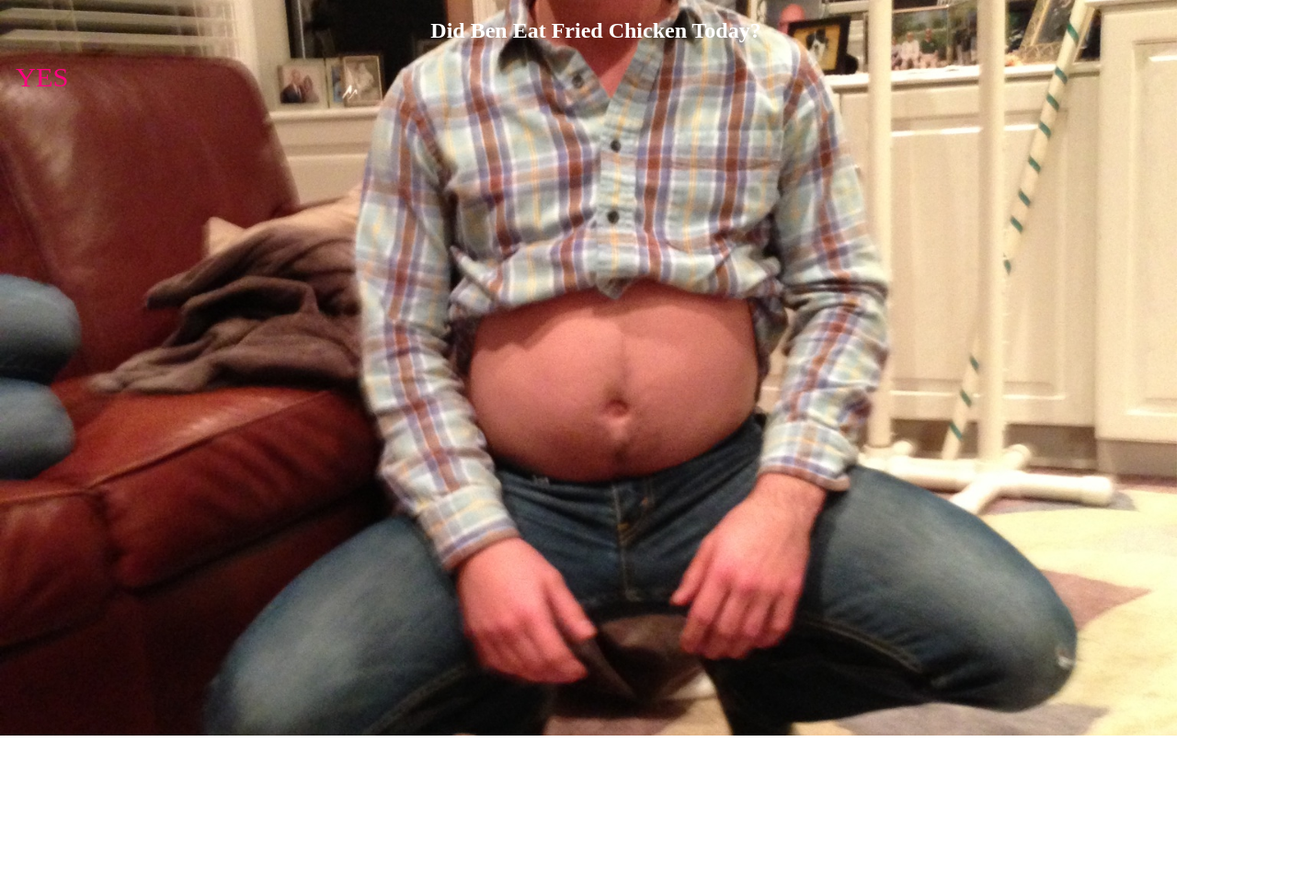
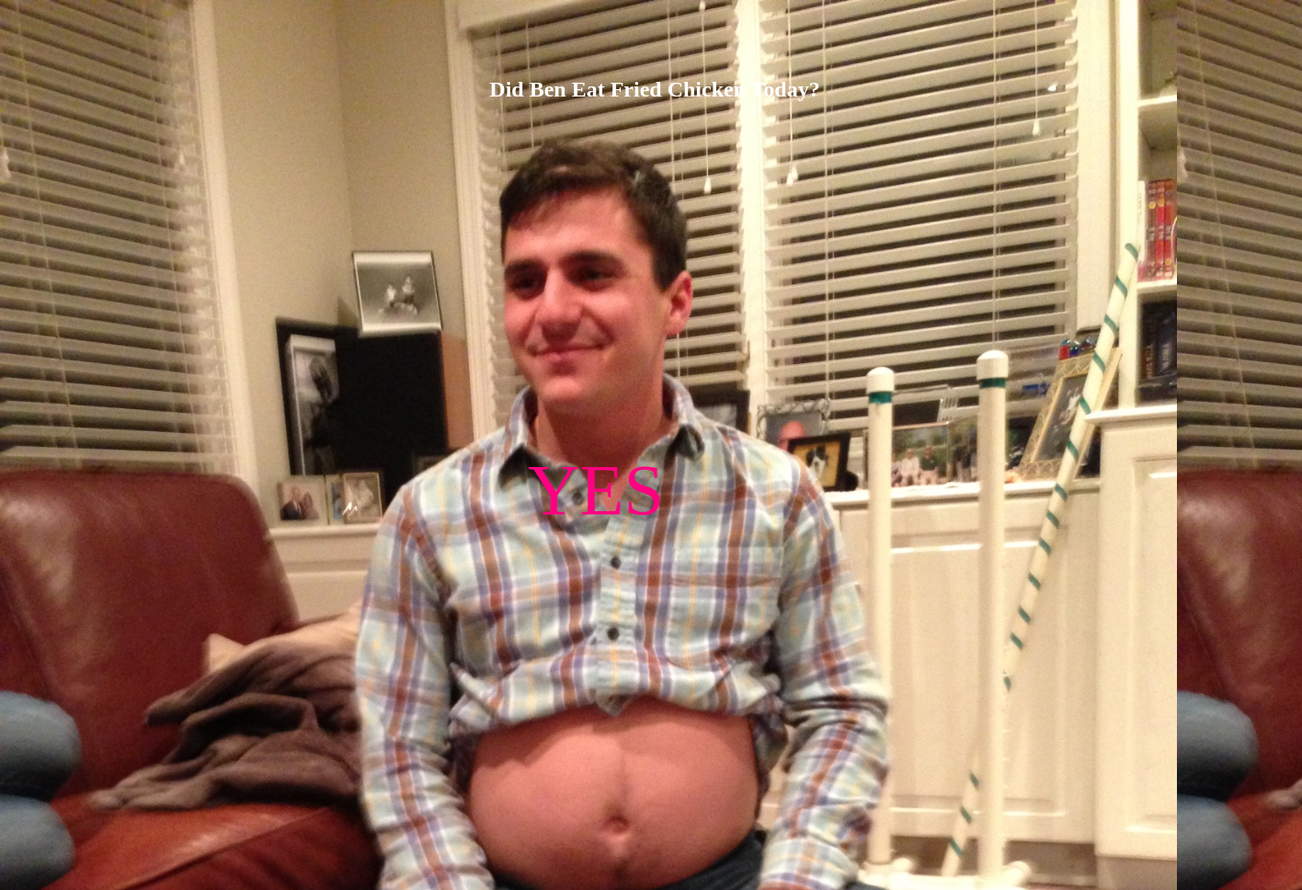
Before and after one commit to aliceadelef/friedchicken, a plain HTML site: page index.html in a window 1280 px wide. Shown: the whole page at 92% size, 1416 px wide, since content can reach past the window. Before the commit the page ends 800 px from the top, so only its background shows below. Drawn offline with Linux system fonts and the light colour scheme.

Commit message:
Update crispy.css

```diff
--- a/crispy.css
+++ b/crispy.css
@@ -4,6 +4,7 @@ html {
   -moz-background-size: cover;
   -o-background-size: cover;
   background-size: cover;
+  height: 100%;
 }
 
 body {
@@ -12,23 +13,26 @@ body {
 }
 
 h2 {
+    padding: 5%;
     text-align: center;
     width: 100%;
-    height: 100%;
+    height: 40%;
     color: white
 }
 
-.flex-container {
-  width: 100%;
-  height: 100%;
-  padding: 5%;
+.box {
+  height: 60%;
+  width:  100%;
 }
 
-.center {
-  align-items: center;
-  justify-content: center;
-  text-align: center;
-}
+ h1 {
+    font-family: Montez;
+    font-size: 4.9em;
+    font-weight: 300;
+    margin: 0 0.3em;
+    color: #ff0080;
+    text-align: center;
+  }
 
 @import url(https://fonts.googleapis.com/css?family=Lato:400,900|Montez);
 
@@ -58,16 +62,3 @@ $buttonColor: rgba(255,255,255,1);
   }
 
 }
-.box {
-  color: white;
-  height: 32px;
-  width:  38px;
-}
-
- h1 {
-    font-family: Montez;
-    font-size: 1.9em;
-    font-weight: 300;
-    margin: 0 0.3em;
-    color: #ff0080;
-  }
```
